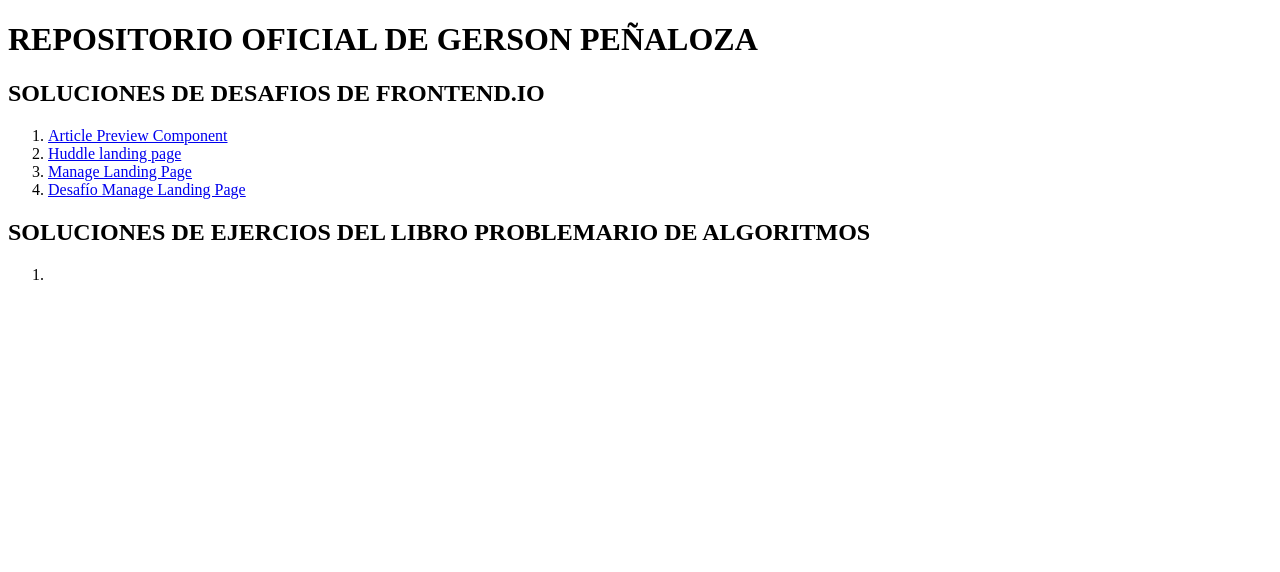
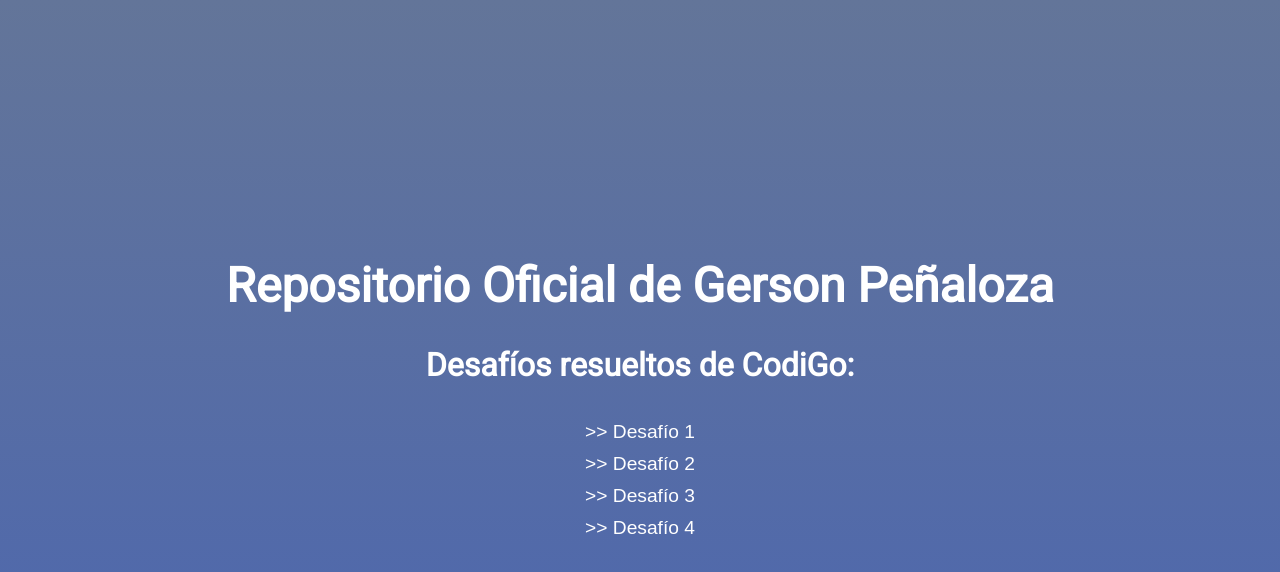
Before and after one commit to gersonpenaloza/gersonpenaloza.github.io, a plain HTML site: page index.html in a window 1280 px wide. Drawn offline with Linux system fonts and the light colour scheme; files that its build step writes are made by us from their sources.

Commit message:
actualizacion github

```diff
--- a/estilos.css
+++ b/estilos.css
@@ -0,0 +1,48 @@
+@import url('https://fonts.googleapis.com/css2?family=Roboto&display=swap');
+
+*{
+margin:0;
+box-sizing:border-box;
+padding:0;
+}
+
+body{
+    background-image: linear-gradient(to top, #4a65b1 0%, #637599 100%);
+    color: white;
+    min-height: 100vh;
+    display: flex;
+    flex-direction: column;
+    justify-content: center;
+    align-items: center;
+    font-family: 'Roboto', sans-serif;
+}
+
+h1{
+    margin-bottom: 2rem;
+    font-size: 3rem;
+    text-align: center;
+}
+
+h2{
+    margin-bottom: 2rem;
+    font-size: 2rem;
+}
+
+.tareas{
+    list-style: none;
+    line-height: 2rem;
+    font-size: 1.2rem;
+    text-align: center;
+}
+
+.tareas__link{
+    text-decoration: none;
+    color: white;
+    font-family: sans-serif;
+    transition: 0.2s all ease-in ;
+    font-family: 'Karla', sans-serif;
+}
+
+.tareas__link:hover{
+    font-size: 1.3rem;
+}
--- a/index.html
+++ b/index.html
@@ -3,40 +3,25 @@
 <head>
     <meta charset="UTF-8">
     <meta name="viewport" content="width=device-width, initial-scale=1.0">
-    <link rel="stylesheet" href="./css/estilos.css">
-    <title>Repositorio Oficial de Gerson Peñaloza</title>
+    <link rel="stylesheet" href="./estilos.css">
+    <title>Repositorio de Gerson Peñaloza</title>
 </head>
-
 <body>
-    <header>
-        <h1>REPOSITORIO OFICIAL DE GERSON PEÑALOZA</h1>
-    </header>
-    <body>
-        <h2>SOLUCIONES DE DESAFIOS DE FRONTEND.IO</h2>
-
-        <ol>
-            <li> <a target="_blank" href="./TareasCodiGo/Desafios/1_article-preview-component/index.html"> Article Preview Component</a> </li>
-            <li> <a target="_blank" href="./TareasCodiGo/Desafios/2_huddle-landing-page/index.html">Huddle landing page </a> </li>
-            <li> <a target="_blank" href="./TareasCodiGo/Desafios/3_manage-landing-page/index.html">Manage Landing Page  </a> </li>
-            <li> <a target="_blank" href="#"> Desafío Manage Landing Page  </a> </li>
-
-
-        </ol>
-
-        <h2>SOLUCIONES DE EJERCIOS DEL LIBRO PROBLEMARIO DE ALGORITMOS </h2>
-
-        <ol>
-
-            <li><a target="_blank" href="./TareasCodiGo/EjerciciosProgramacion/1_"></a></li>
-        </ol>
-
-    </body>
-    <footer>
-
-
-
-
-    </footer>
-
+    <h1>Repositorio Oficial de Gerson Peñaloza</h1>
+    <h2>Desafíos resueltos de CodiGo:</h2>
+    <ul class="tareas">
+        <li class="tareas__tarea">
+            <a href="./TareasCodiGo/Desafios/1_article-preview-component/index.html" class="tareas__link" target="_blank">>> Desafío 1</a>
+        </li>
+        <li class="tareas__tarea">
+            <a href="./TareasCodiGo/Desafios/2_huddle-landing-page/index.html" class="tareas__link" target="_blank">>> Desafío 2</a>
+        </li>
+        <li class="tareas__tarea">
+            <a href="./TareasCodiGo/Desafios/3_manage-landing-page/index.html" class="tareas__link" target="_blank">>> Desafío 3</a>
+        </li>
+        <li class="tareas__tarea">
+            <a href="#" class="tareas__link" target="_blank">>> Desafío 4</a>
+        </li>
+    </ul>
 </body>
 </html>
```
